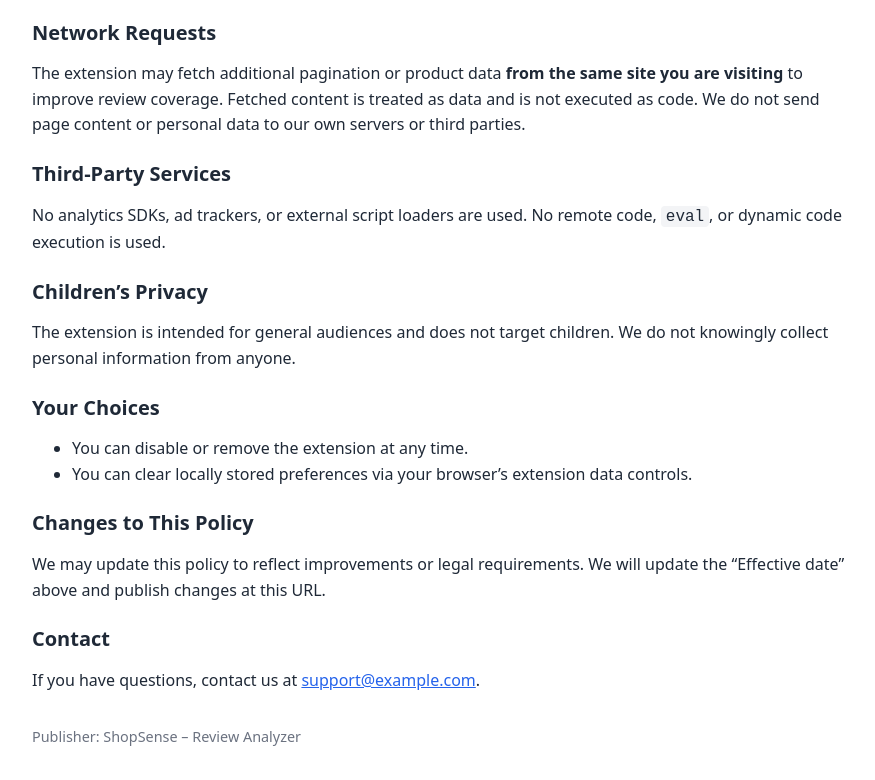
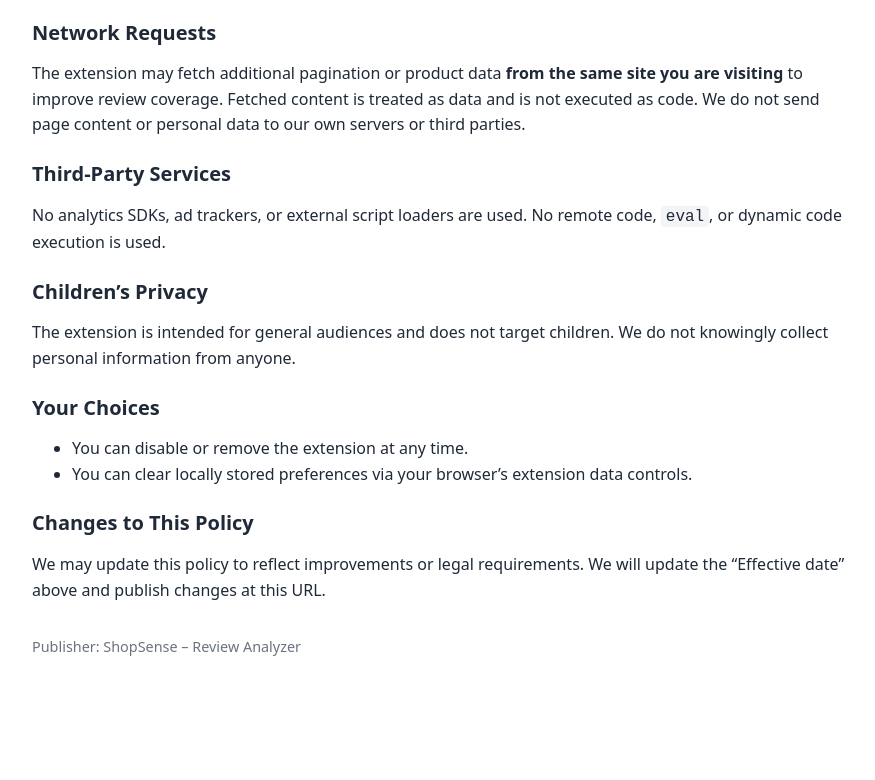
Before and after one commit to mnitin39/shopsense-privacy, a plain HTML site: page index.html in a window 1280 px wide. Shown: the part 840-1620 px from the top of the page, without its empty margins (198-1073 px from the left). After the commit the page ends 1530 px from the top, so only its background shows below. Drawn offline with Linux system fonts and the light colour scheme.

Commit message:
Update index.html

```diff
--- a/index.html
+++ b/index.html
@@ -60,9 +60,6 @@
   <h2>Changes to This Policy</h2>
   <p>We may update this policy to reflect improvements or legal requirements. We will update the “Effective date” above and publish changes at this URL.</p>
 
-  <h2>Contact</h2>
-  <p>If you have questions, contact us at <a href="mailto:support@example.com">support@example.com</a>.</p>
-
   <footer>Publisher: ShopSense – Review Analyzer</footer>
 </body>
 </html>
```
